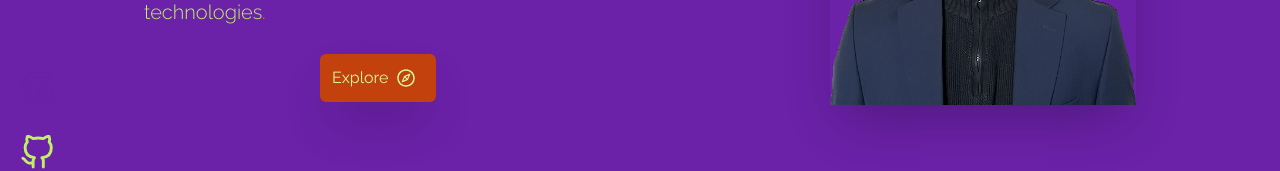
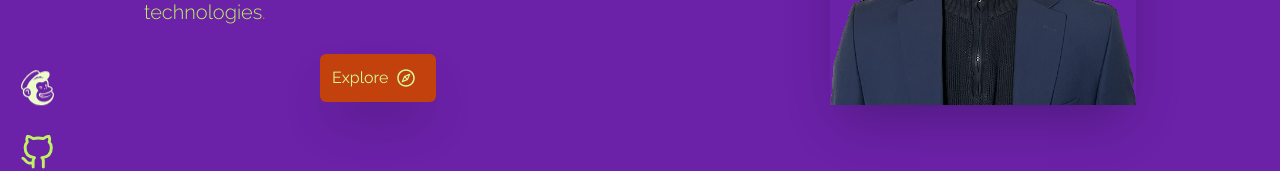
Before and after one commit to D-Davinson/davi_portfolio, a React (Create React App) app: page / in a window 1280 px wide. Shown: the part 518-689 px from the top of the page. Built offline with nearby package versions, Linux system fonts and the light colour scheme.

Commit message:
hamburger menu work/miss resume nav

```diff
--- a/src/components/Navbar.jsx
+++ b/src/components/Navbar.jsx
@@ -19,7 +19,7 @@ const Navbar = () => {
         {links.map(({id,link}) => (
         <li  key={id} className='mx-9 px-2 py-2 cursor-pointer rounded-xl capitalize font-medium
         text-lime-300 hover:scale-110 duration-200 hover:underline hover:bg-gray-600 hover:opacity-80'>
-            <Link to={link}smooth duration={500}>{link}</Link></li>
+            <Link to={link} smooth duration={500}>{link}</Link></li>
         ))}
     </ul>
     <div onClick={()=> setNav(!nav)} className='cursor-pointer pr-3 z-20 text-orange-500 hover:scale-110 duration-200 md:hidden'>
@@ -29,7 +29,9 @@ const Navbar = () => {
         <ul className=' flex flex-col justify-center items-center
         absolute top-0 left-0 w-full h-screen bg-gradient-to-b from-purple-900 to-orange-500 text-lime-100'>
         {links.map(({id,link}) => (
-            <li key={id} className='px-4 cursor-pointer capitalize py-6 text-3xl hover:scale-110 duration-200'>{link}</li>
+            <li key={id} className='px-4 cursor-pointer capitalize py-6 text-3xl hover:scale-110 duration-200'>
+                <Link onClick={()=>setNav(!nav)} to={link} smooth duration={500}>{link}</Link>
+            </li>
     ))}
         </ul>
 
--- a/src/components/Social_Link.jsx
+++ b/src/components/Social_Link.jsx
@@ -17,7 +17,7 @@ const Social_Link = () => {
      </a>
 
      <a href="/CV.pdf">
-        <SiMailchimp className='left-5 bottom-[21%] text-purple-800 animate-bounce fixed' size={35}/>
+        <SiMailchimp className='left-5 bottom-[21%] text-lime-100 animate-bounce fixed' size={35}/>
      </a>
 
      <Link to="Portfolio" smooth duration={500}><HiArrowUturnUp className='right-7 bottom-[7%] cursor-pointer fixed hover:scale-125 duration-700' size={30}/></Link>
```
